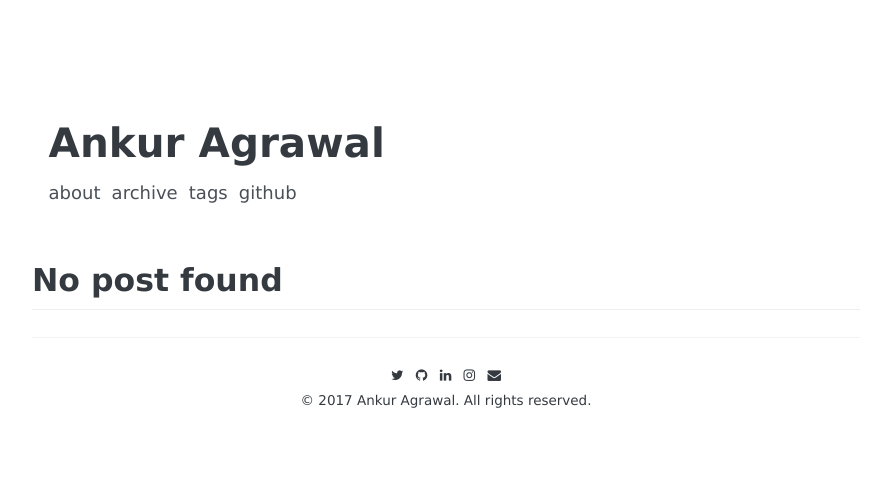
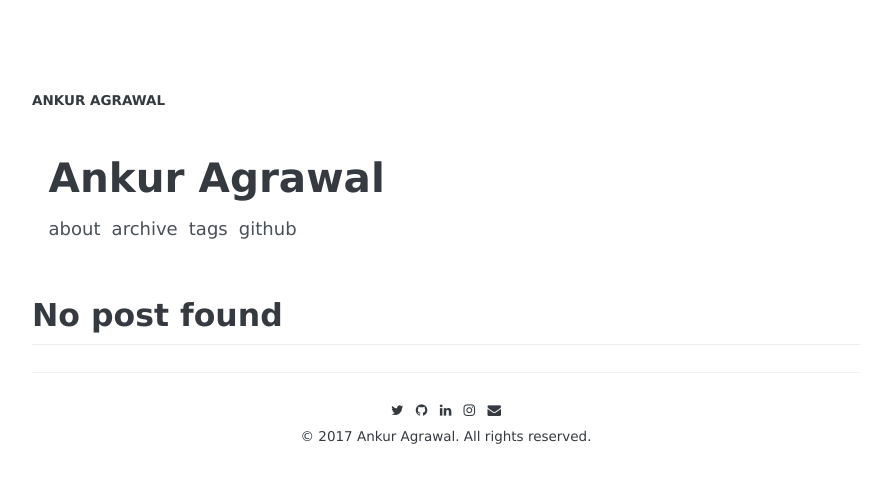
Before and after one commit to AnkurAgrawal/blog.ankuragrawal.xyz, a Jekyll site: the page built from index.html, in a window 1280 px wide. Shown: the top 483 px of the page, without its empty margins (194-1085 px from the left). Built offline with Jekyll 4.4.1, drawn with Linux system fonts in a browser that asks for light colours; nearby versions of some CDN libraries; some web fonts are replaced; the list of posts is cut into pages by our own code.

Commit message:
Changing the structure of the blog and adding new scripts

```diff
--- a/_includes/footer.html
+++ b/_includes/footer.html
@@ -1,5 +1,5 @@
 <!-- Documents about icons are here: http://fontawesome.io/icons/ -->
-<div class="footer">
+<footer class="footer">
   <hr />
   <div class="footer-link">
     {% if site.author.facebook %}
@@ -64,4 +64,4 @@
 
   </div>
   © {{ site.copyright.year }} {{ site.copyright.name }}. All rights reserved.
-</div>
+</footer>
--- a/_includes/head.html
+++ b/_includes/head.html
@@ -1,20 +1,22 @@
 <head>
-  <meta charset="utf-8">
+  <meta http-equiv="content-type" content="text/html; charset=utf-8">
   <meta name="viewport" content="width=device-width, initial-scale=1">
+
   <title>{% if page.title %}{{ page.title }}{% else %}{{ site.name }}{% endif %}</title>
 
   <!-- CSS -->
   <link rel="stylesheet" href="{{ site.baseurl }}/assets/css/main.css" type="text/css">
 
+  <link rel="shortcut icon" href="/favicon.ico" type="image/x-icon">
+  <link rel="apple-touch-icon" href="/apple-touch-icon.png">
+
   <!-- Font -->
   <link rel="stylesheet" href="https://maxcdn.bootstrapcdn.com/font-awesome/4.7.0/css/font-awesome.min.css">
   <link href='//spoqa.github.io/spoqa-han-sans/css/SpoqaHanSans-kr.css' rel='stylesheet' type='text/css'>
+  <link href="https://fonts.googleapis.com/icon?family=Material+Icons" rel="stylesheet">
   <link href="https://fonts.googleapis.com/css?family=Ubuntu+Mono" rel="stylesheet">
 
   <link rel="alternate" type="application/rss+xml" title="RSS Feed for {{ site.name }}" href="{{ site.baseurl }}/feed.xml" />
   {% seo %}
 
-
-  {% include google-analytics.html %}
-
 </head>
--- /dev/null
+++ b/_includes/header.html
@@ -0,0 +1,5 @@
+<header>
+  <div class="header-small">
+    <a href="{{site.url}}{{site.baseurl}}">{{ site.name }}</a>
+  </div>
+</header>
--- /dev/null
+++ b/_includes/scripts.html
@@ -0,0 +1,3 @@
+<script type="text/javascript" src="//ajax.googleapis.com/ajax/libs/jquery/1.7.2/jquery.min.js"></script>
+<script src="https://cdnjs.cloudflare.com/ajax/libs/jquery.lazyload/1.9.1/jquery.lazyload.min.js"></script>
+<link rel="stylesheet" href="{{ site.baseurl }}/assets/js/main.js" type="text/css">
--- a/_layouts/default.html
+++ b/_layouts/default.html
@@ -3,9 +3,14 @@
 {% include head.html %}
 <body>
   <div class="content-container">
+    {% include header.html %}
+
     {{ content }}
 
     {% include footer.html %}
   </div>
+
+  {% include scripts.html %}
+  {% include google-analytics.html %}
 </body>
 </html>
--- a/_layouts/page.html
+++ b/_layouts/page.html
@@ -1,11 +1,7 @@
 ---
 layout: default
 ---
-<header>
-  <div class="header-small">
-    <a href="{{site.url}}{{site.baseurl}}">{{ site.name }}</a>
-  </div>
-</header>
+
 <div class="page">
   <div class="page-title">{{ page.title }}</div>
   {{ content }}
--- a/_layouts/post.html
+++ b/_layouts/post.html
@@ -1,11 +1,7 @@
 ---
 layout: default
 ---
-<header>
-  <div class="header-small">
-    <a href="{{site.url}}{{site.baseurl}}">{{ site.name }}</a>
-  </div>
-</header>
+
 <div class="post">
   <div class="post-title">{{ page.title }}</div>
   <span class="post-date">
--- /dev/null
+++ b/assets/js/main.js
@@ -0,0 +1,8 @@
+(function () {
+  window.browser_supports_webp = !1;
+  if ("undefined" == typeof window.supported_wbp || "" === window.supported_wbp) {
+    window.photoset_supports_webp = !1;
+  } else {
+    window.photoset_supports_webp = !!window.supported_wbp
+  }
+})();
```
Also changed, not shown: apple-touch-icon.png (added), favicon.ico (added).
